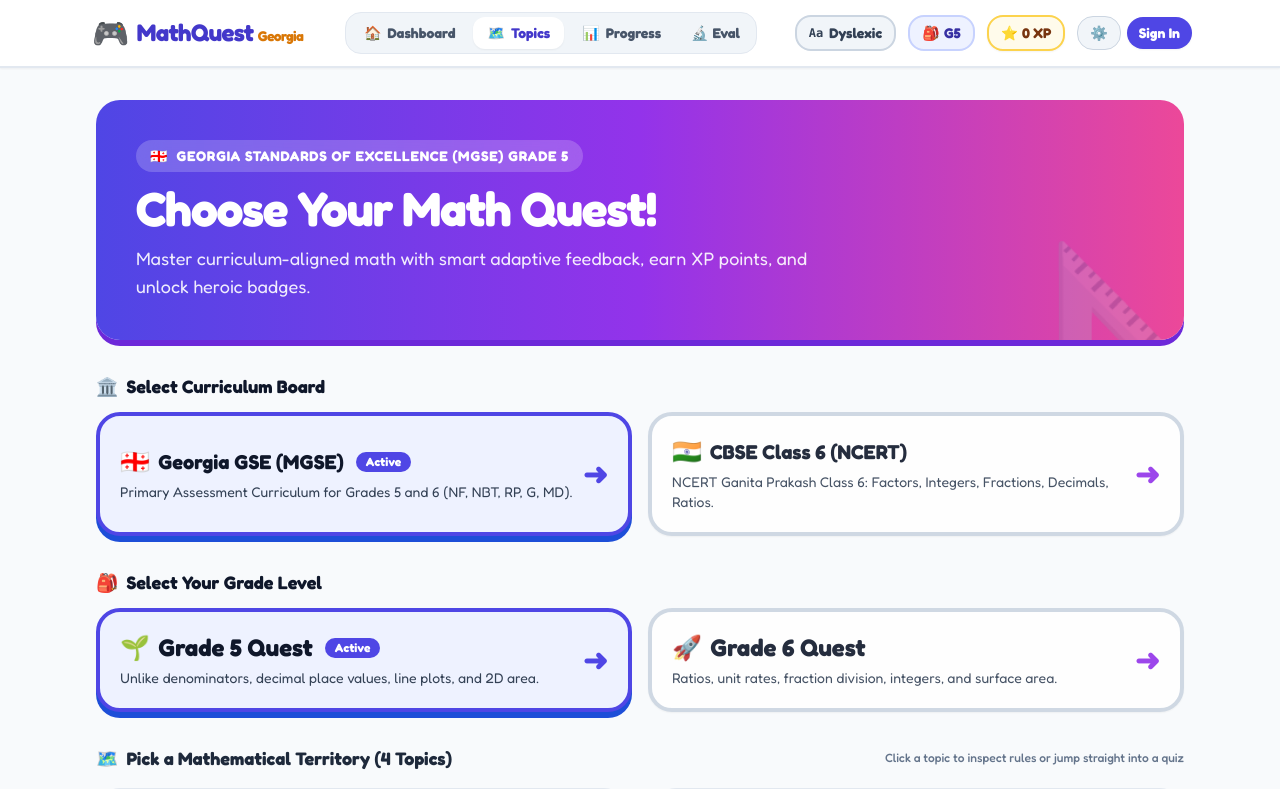
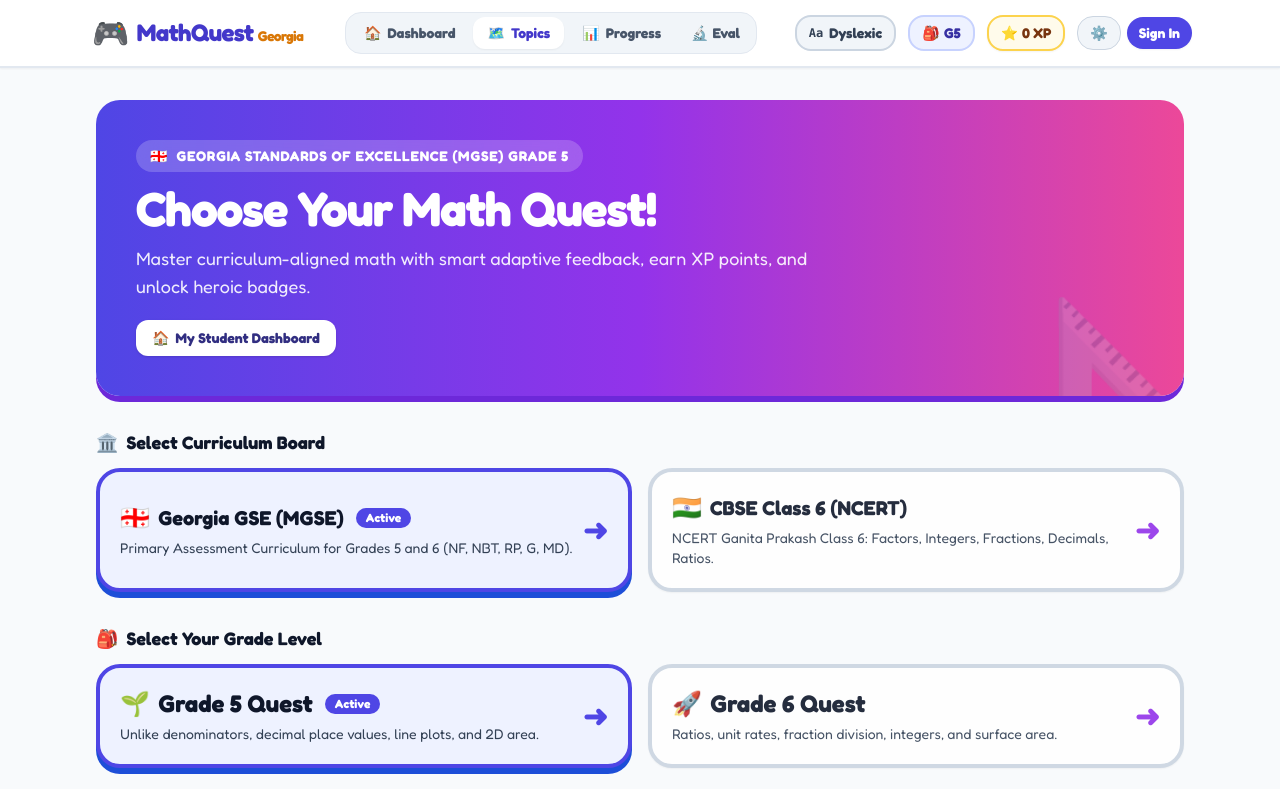
Before and after one commit to yuktha2005/mathquest-georgia, a Nuxt app in the folder frontend/: page / in a window 1280 px wide. Shown: the top 789 px of the page. Built offline with nearby package versions, Linux system fonts and the light colour scheme; no server answers.

Commit message:
feat(index): update topic map with board titles and direct quiz navigation

```diff
--- a/frontend/pages/index.vue
+++ b/frontend/pages/index.vue
@@ -16,6 +16,15 @@
         <p class="text-white/90 text-sm sm:text-lg">
           Master curriculum-aligned math with smart adaptive feedback, earn XP points, and unlock heroic badges.
         </p>
+        <div class="pt-2 flex items-center gap-3">
+          <NuxtLink
+            to="/dashboard"
+            class="px-4 py-2 rounded-xl bg-white text-indigo-900 font-extrabold text-xs sm:text-sm hover:bg-slate-100 transition shadow inline-flex items-center gap-1.5"
+          >
+            <span>🏠</span>
+            <span>My Student Dashboard</span>
+          </NuxtLink>
+        </div>
       </div>
     </div>
 
```
